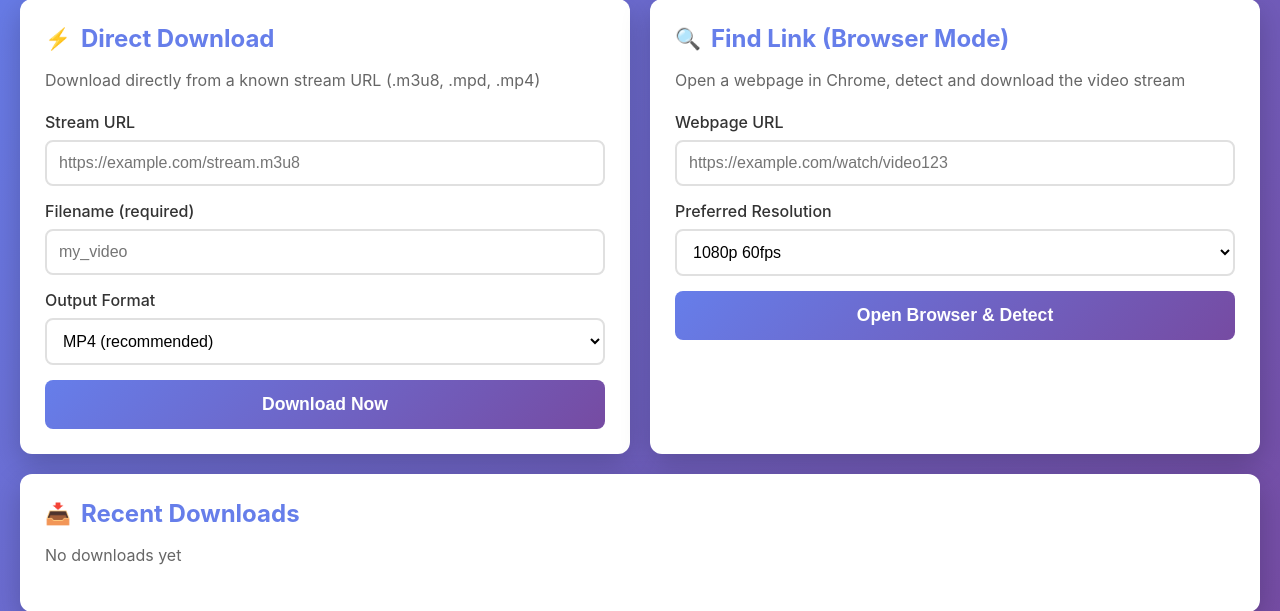
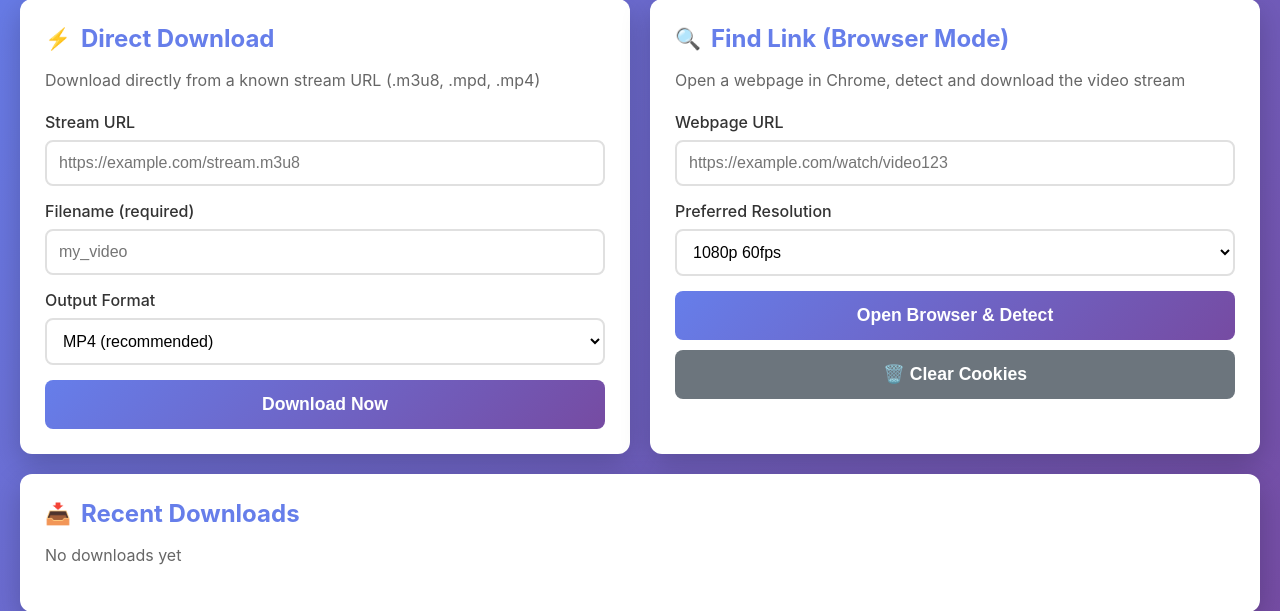
Before and after one commit to DorkSoul/ffmepg-downloader, a Flask app: page / in a window 1280 px wide. Shown: the part 131-742 px from the top of the page. Run offline with Flask 3, Linux system fonts and the light colour scheme; data that the repository does not hold is empty; parts of the project's set-up code (start-up, migrations or seed data) failed here and were passed over; some libraries are stand-ins or nearby versions.

Commit message:
Initial commit - NAS video downloader

```diff
--- a/app/app.py
+++ b/app/app.py
@@ -707,6 +707,65 @@ def select_resolution():
         return jsonify({'error': str(e)}), 500
 
 
+@app.route('/api/clear-cookies', methods=['POST'])
+def clear_cookies():
+    """Clear Chrome cookies and profile data"""
+    try:
+        logger.info("Clear cookies requested")
+
+        # Close all active browser sessions first
+        browsers_to_close = list(active_browsers.keys())
+        for browser_id in browsers_to_close:
+            try:
+                detector = active_browsers[browser_id]
+                detector.close()
+                logger.info(f"Closed browser {browser_id}")
+            except Exception as e:
+                logger.error(f"Error closing browser {browser_id}: {e}")
+
+        # Wait a moment for browsers to fully close
+        time.sleep(2)
+
+        # Delete Chrome user data directory contents
+        if os.path.exists(CHROME_USER_DATA_DIR):
+            try:
+                logger.info(f"Clearing Chrome data directory: {CHROME_USER_DATA_DIR}")
+                import shutil
+
+                # Remove the directory and all its contents
+                shutil.rmtree(CHROME_USER_DATA_DIR)
+                logger.info("Chrome data directory removed")
+
+                # Recreate the directory
+                os.makedirs(CHROME_USER_DATA_DIR, exist_ok=True)
+                logger.info("Chrome data directory recreated")
+
+                return jsonify({
+                    'success': True,
+                    'message': 'Cookies and browser data cleared successfully'
+                })
+            except Exception as e:
+                logger.error(f"Error clearing Chrome data: {e}")
+                return jsonify({
+                    'success': False,
+                    'error': f'Failed to clear Chrome data: {str(e)}'
+                }), 500
+        else:
+            logger.warning(f"Chrome data directory does not exist: {CHROME_USER_DATA_DIR}")
+            # Create it anyway
+            os.makedirs(CHROME_USER_DATA_DIR, exist_ok=True)
+            return jsonify({
+                'success': True,
+                'message': 'Chrome data directory created (was not present)'
+            })
+
+    except Exception as e:
+        logger.error(f"Clear cookies error: {e}")
+        import traceback
+        logger.error(traceback.format_exc())
+        return jsonify({'error': str(e)}), 500
+
+
 @app.route('/api/downloads/list', methods=['GET'])
 def list_downloads():
     """List all downloads"""
--- a/app/templates/index.html
+++ b/app/templates/index.html
@@ -406,6 +406,10 @@
                     Open Browser & Detect
                 </button>
 
+                <button class="btn btn-secondary" id="clear-cookies-btn" onclick="clearCookies()">
+                    🗑️ Clear Cookies
+                </button>
+
                 <div class="status-box" id="browser-status"></div>
             </div>
 
@@ -765,6 +769,49 @@
             }
         }
 
+        // Clear cookies and Chrome profile data
+        async function clearCookies() {
+            const statusBox = document.getElementById('browser-status');
+            const btn = document.getElementById('clear-cookies-btn');
+
+            // Confirmation dialog
+            if (!confirm('This will close all browser sessions and clear all cookies and login data. Continue?')) {
+                return;
+            }
+
+            btn.disabled = true;
+            btn.innerHTML = '<span class="spinner"></span> Clearing...';
+            showStatus(statusBox, 'Closing browsers and clearing cookies...', 'error');
+
+            try {
+                const response = await fetch('/api/clear-cookies', {
+                    method: 'POST'
+                });
+
+                const data = await response.json();
+
+                if (data.success) {
+                    showStatus(statusBox, '✓ ' + data.message, 'success');
+
+                    // Close VNC viewer if open
+                    const vncContainer = document.getElementById('vnc-container');
+                    vncContainer.classList.remove('active');
+                    currentBrowserId = null;
+
+                    if (statusCheckInterval) {
+                        clearInterval(statusCheckInterval);
+                    }
+                } else {
+                    showStatus(statusBox, `Error: ${data.error}`, 'error');
+                }
+            } catch (error) {
+                showStatus(statusBox, `Error: ${error.message}`, 'error');
+            } finally {
+                btn.disabled = false;
+                btn.innerHTML = '🗑️ Clear Cookies';
+            }
+        }
+
         // Load downloads list
         async function loadDownloads() {
             try {
```
